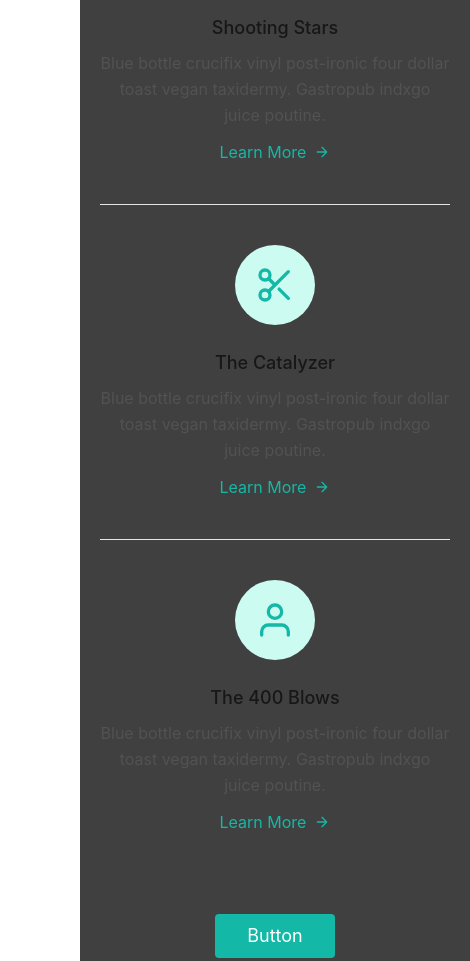
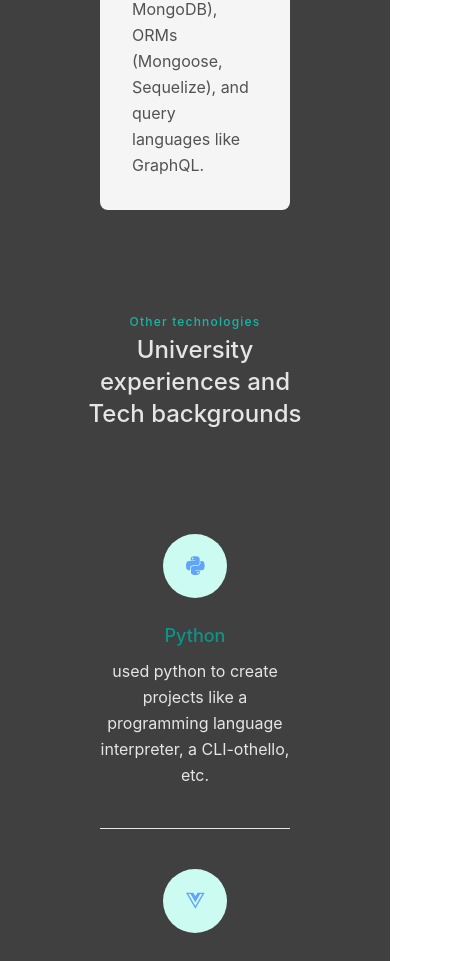
Before and after one commit to JKBTumpalan/jkbtumpalan-pfws, a Next.js app: page /skills in a window 390 px wide. Shown: the part 1020-1981 px from the top of the page, 470 px wide, since content can reach past the window. Built offline with nearby package versions, Linux system fonts and the light colour scheme.

Commit message:
feature: adjusted about, skills, and contact apge

```diff
--- a/components/Layout.tsx
+++ b/components/Layout.tsx
@@ -4,9 +4,7 @@ const Layout: React.FC = ({ children }) => {
   return (
     <div className="bg-gray-700">
       <Sidebar />
-      <main className="container p-10 pl-20 w-screen h-screen bg-gray-700">
-        {children}
-      </main>
+      <main className="container bg-gray-700">{children}</main>
     </div>
   );
 };
--- a/components/Sidebar.tsx
+++ b/components/Sidebar.tsx
@@ -67,7 +67,7 @@ const NavbarLink: React.FC<NavLinkProps> = ({
 }) => {
   return (
     <Link href={`${pathname}`} passHref>
-      <a className="items-center text-teal-400 sm:mt-4">
+      <a className="items-center text-teal-400 sm:mt-4 ">
         <div className="group mt-3 h-10 transition duration-250 ease-in-out transform hover:scale-110">
           <div className="block group-hover:hidden text-center ">
             <FontAwesomeIcon
@@ -90,7 +90,7 @@ export const Sidebar: React.FC = ({ children }) => {
   const router = useRouter();
 
   return (
-    <div className="sm:inline-block fixed sm:w-1/7 w-screen sm:top-0 bottom-0 left-0">
+    <div className="sm:inline-block fixed sm:w-1/7 sm:top-0 bottom-0 left-0">
       <div className="flex sm:flex-col flex-row sm:w-20 w-screen justify-end sm:h-screen h-12 sm:py-8 border-r bg-gray-900">
         <div className="sm:flex hidden sm:flex-col flex-row items-center justify-start sm:h-1/5 h-12">
           <Image
--- a/pages/skills.tsx
+++ b/pages/skills.tsx
@@ -2,25 +2,72 @@ import { Description } from "@headlessui/react/dist/components/description/descr
 import jkbtumpalan_avatar from "../assets/jkbtumpalan_avatar.jpg";
 import CardComponent1 from "../components/CardComponent1";
 import Head from "next/head";
+import { FontAwesomeIcon } from "@fortawesome/react-fontawesome";
+import {
+  faReact,
+  faJs,
+  faCss3,
+  faCuttlefish,
+  faPython,
+  faVuejs,
+} from "@fortawesome/free-brands-svg-icons";
+import { faDatabase } from "@fortawesome/free-solid-svg-icons";
+import Link from "next/link";
 
 const mainSkillset = [
   {
     title: "React",
-    description: "Dummy description",
+    description: "mostly used React for creating web applications.",
+    icon: faReact,
   },
   {
-    title: "React",
-    description: "Dummy description",
+    title: "JavaScript",
+    description:
+      "Used javascript for nodeJS back-end servers and MERN stack applications, was also able to use typescript lately.",
+    icon: faJs,
   },
   {
-    title: "React",
-    description: "Dummy description",
+    title: "SQL",
+    description:
+      "Used different NoSQL and SQL databases (MariaDB, PostgreSQL, MongoDB), ORMs (Mongoose, Sequelize), and query languages like GraphQL.",
+    icon: faDatabase,
+  },
+];
+
+const subSkillset = [
+  {
+    title: "Python",
+    description:
+      "used python to create projects like a programming language interpreter, a CLI-othello, etc.",
+    icon: faPython,
+  },
+  {
+    title: "Vue",
+    description: "used Vuejs for some web applications.",
+    icon: faVuejs,
+  },
+  {
+    title: "CSS",
+    description:
+      "used CSS, including SASS as preprocessor and tailwind as framework.",
+    icon: faCss3,
+  },
+  {
+    title: "HTML",
+    description: "basic HTML knowledge.",
+    icon: faCss3,
+  },
+  {
+    title: "C",
+    description:
+      "used C in different university projects and exercises concerning linked list, data structures, algorithm analysis, POSIX threads, parallel programming, etc.",
+    icon: faCuttlefish,
   },
 ];
 
 export const Skills: React.FC = () => {
   return (
-    <section className="text-gray-600 body-font bg-gray-700 w-screen">
+    <section className="text-gray-600 body-font bg-gray-700 w-screen sm:pl-30 p-20">
       <Head>
         <title> Skills </title>
       </Head>
@@ -33,12 +80,13 @@ export const Skills: React.FC = () => {
             Skills &amp; Experiences
           </h1>
         </div>
-        <div className="flex flex-wrap -m-4">
+        <div className="flex flex-wrap justify-center -m-4">
           {mainSkillset.map((skill, key) => {
             return (
               <CardComponent1
                 title={skill.title}
                 description={skill.description}
+                icon={skill.icon}
               ></CardComponent1>
             );
           })}
@@ -54,126 +102,34 @@ export const Skills: React.FC = () => {
       </div>
 
       <div className="container px-5 py-6 mx-auto">
+        {subSkillset.map((skill, key) => {
+          return (
             <div className="flex items-center lg:w-3/5 mx-auto border-b pb-10 mb-10 border-gray-200 sm:flex-row flex-col">
-          <div className="sm:w-32 sm:h-32 h-20 w-20 sm:mr-10 inline-flex items-center justify-center rounded-full bg-teal-100 text-teal-500 flex-shrink-0">
-            <svg
-              fill="none"
-              stroke="currentColor"
-              stroke-linecap="round"
-              stroke-linejoin="round"
-              stroke-width="2"
-              className="sm:w-16 sm:h-16 w-10 h-10"
-              viewBox="0 0 24 24"
-            >
-              <path d="M22 12h-4l-3 9L9 3l-3 9H2"></path>
-            </svg>
+              <div className="sm:w-24 sm:h-24 h-16 w-16 sm:mr-10 inline-flex items-center justify-center rounded-full bg-teal-100 text-teal-500 flex-shrink-0">
+                <FontAwesomeIcon
+                  className="w-4 cursor-pointer text-blue-400 hover:text-teal-700 transition duration-125 ease-in-out transform hover:-translate-y-1 hover:scale-110"
+                  size="lg"
+                  icon={skill.icon}
+                />
               </div>
               <div className="flex-grow sm:text-left text-center mt-6 sm:mt-0">
-            <h2 className="text-gray-900 text-lg title-font font-medium mb-2">
-              Shooting Stars
+                <h2 className="text-teal-600 text-lg title-font font-medium mb-2">
+                  {skill.title}
                 </h2>
-            <p className="leading-relaxed text-base">
-              Blue bottle crucifix vinyl post-ironic four dollar toast vegan
-              taxidermy. Gastropub indxgo juice poutine.
+                <p className="leading-relaxed text-base text-truegray-200">
+                  {skill.description}
                 </p>
-            <a className="mt-3 text-teal-500 inline-flex items-center">
-              Learn More
-              <svg
-                fill="none"
-                stroke="currentColor"
-                stroke-linecap="round"
-                stroke-linejoin="round"
-                stroke-width="2"
-                className="w-4 h-4 ml-2"
-                viewBox="0 0 24 24"
-              >
-                <path d="M5 12h14M12 5l7 7-7 7"></path>
-              </svg>
-            </a>
               </div>
             </div>
-        <div className="flex items-center lg:w-3/5 mx-auto border-b pb-10 mb-10 border-gray-200 sm:flex-row flex-col">
-          <div className="flex-grow sm:text-left text-center mt-6 sm:mt-0">
-            <h2 className="text-gray-900 text-lg title-font font-medium mb-2">
-              The Catalyzer
-            </h2>
-            <p className="leading-relaxed text-base">
-              Blue bottle crucifix vinyl post-ironic four dollar toast vegan
-              taxidermy. Gastropub indxgo juice poutine.
-            </p>
-            <a className="mt-3 text-teal-500 inline-flex items-center">
-              Learn More
-              <svg
-                fill="none"
-                stroke="currentColor"
-                stroke-linecap="round"
-                stroke-linejoin="round"
-                stroke-width="2"
-                className="w-4 h-4 ml-2"
-                viewBox="0 0 24 24"
-              >
-                <path d="M5 12h14M12 5l7 7-7 7"></path>
-              </svg>
+          );
+        })}
+        <Link href="/works" passHref>
+          <a>
+            <button className="flex mx-auto mt-20 text-white bg-teal-700 border-0 py-2 px-8 focus:outline-none hover:bg-teal-600 rounded text-lg z-20">
+              Check works
+            </button>
           </a>
-          </div>
-          <div className="sm:w-32 sm:order-none order-first sm:h-32 h-20 w-20 sm:ml-10 inline-flex items-center justify-center rounded-full bg-teal-100 text-teal-500 flex-shrink-0">
-            <svg
-              fill="none"
-              stroke="currentColor"
-              stroke-linecap="round"
-              stroke-linejoin="round"
-              stroke-width="2"
-              className="sm:w-16 sm:h-16 w-10 h-10"
-              viewBox="0 0 24 24"
-            >
-              <circle cx="6" cy="6" r="3"></circle>
-              <circle cx="6" cy="18" r="3"></circle>
-              <path d="M20 4L8.12 15.88M14.47 14.48L20 20M8.12 8.12L12 12"></path>
-            </svg>
-          </div>
-        </div>
-        <div className="flex items-center lg:w-3/5 mx-auto sm:flex-row flex-col">
-          <div className="sm:w-32 sm:h-32 h-20 w-20 sm:mr-10 inline-flex items-center justify-center rounded-full bg-teal-100 text-teal-500 flex-shrink-0">
-            <svg
-              fill="none"
-              stroke="currentColor"
-              stroke-linecap="round"
-              stroke-linejoin="round"
-              stroke-width="2"
-              className="sm:w-16 sm:h-16 w-10 h-10"
-              viewBox="0 0 24 24"
-            >
-              <path d="M20 21v-2a4 4 0 00-4-4H8a4 4 0 00-4 4v2"></path>
-              <circle cx="12" cy="7" r="4"></circle>
-            </svg>
-          </div>
-          <div className="flex-grow sm:text-left text-center mt-6 sm:mt-0">
-            <h2 className="text-gray-900 text-lg title-font font-medium mb-2">
-              The 400 Blows
-            </h2>
-            <p className="leading-relaxed text-base">
-              Blue bottle crucifix vinyl post-ironic four dollar toast vegan
-              taxidermy. Gastropub indxgo juice poutine.
-            </p>
-            <a className="mt-3 text-teal-500 inline-flex items-center">
-              Learn More
-              <svg
-                fill="none"
-                stroke="currentColor"
-                stroke-linecap="round"
-                stroke-linejoin="round"
-                stroke-width="2"
-                className="w-4 h-4 ml-2"
-                viewBox="0 0 24 24"
-              >
-                <path d="M5 12h14M12 5l7 7-7 7"></path>
-              </svg>
-            </a>
-          </div>
-        </div>
-        <button className="flex mx-auto mt-20 text-white bg-teal-500 border-0 py-2 px-8 focus:outline-none hover:bg-teal-600 rounded text-lg">
-          Button
-        </button>
+        </Link>
       </div>
     </section>
   );
--- a/tailwind.config.js
+++ b/tailwind.config.js
@@ -74,6 +74,7 @@ module.exports = {
       yellow: colors.amber,
       emerald: colors.emerald,
       coolgray: colors.coolGray,
+      blue: colors.blue,
       truegray: colors.trueGray,
       orange: colors.orange,
       amber: colors.amber,
```
Also changed, not shown: components/CardComponent1.tsx (+11 -3 lines), pages/about.tsx (+26 -2 lines), pages/contact.tsx (+11 -5 lines), assets/pic1.jpg (added). Lines whose indentation alone changed are shown as unchanged.
